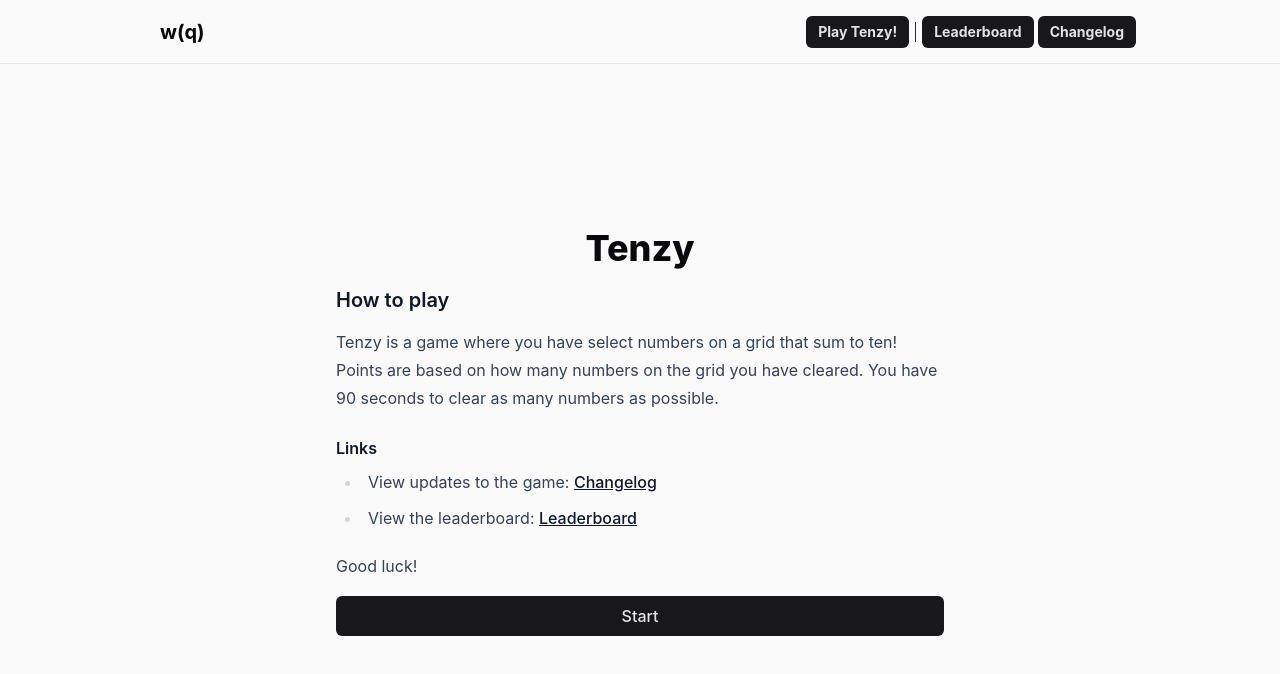
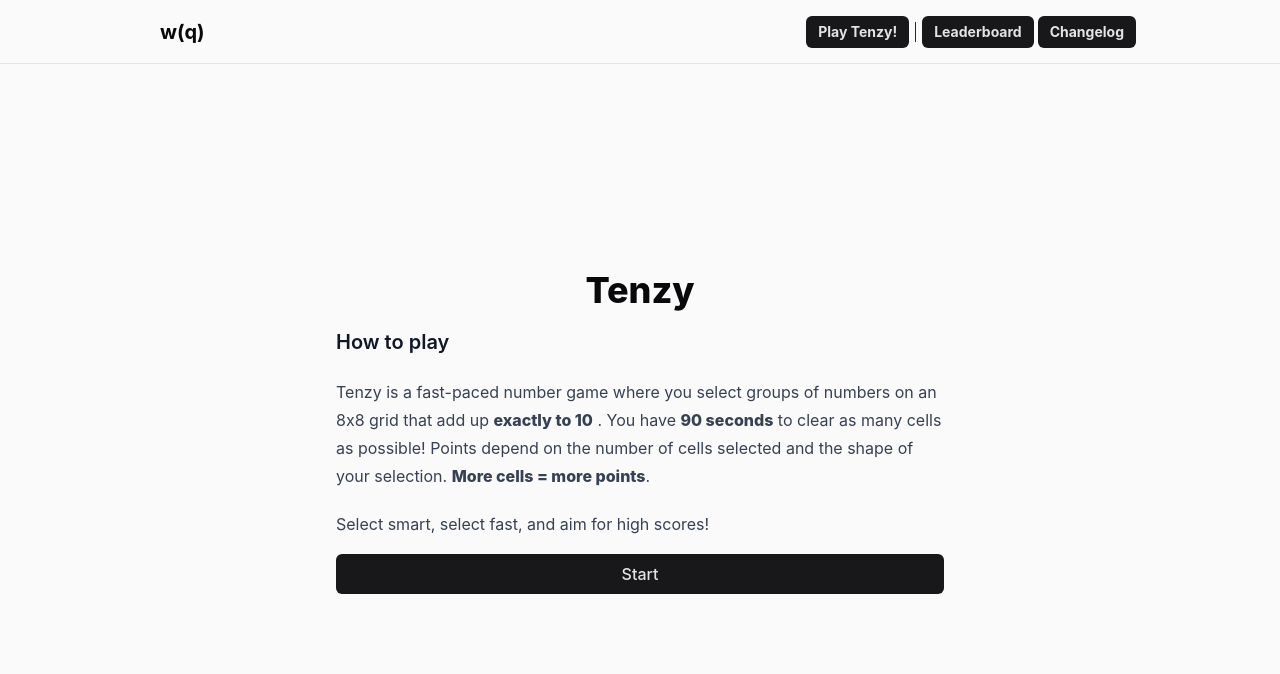
Before and after one commit to Sanghawk/fruitbox-practice, a Next.js app: page /tenzy in a window 1280 px wide. Shown: the top 674 px of the page. Built offline with nearby package versions, Linux system fonts and the light colour scheme.

Commit message:
Updates changelog, fixes leaderboard typo, revises start screen instructions

```diff
--- a/app/tenzy/changelog/page.mdx
+++ b/app/tenzy/changelog/page.mdx
@@ -1,6 +1,50 @@
 # Tenzy Changelog
 
-Updated: May 13th, 2025
+Updated: May 15th, 2025
+
+## **May 15th, 2025**
+
+### Summary:
+
+Introducing the new point system! A lot of feedback received was based around creating combinations over 2 cell pairs more rewarding. I hope this new point system reflects this.
+
+### How it works:
+
+`C` = cell count of the selection. For example:\
+[5,5] = 2 cells\
+[7,2,1] = 3 cells\
+[1,1,4,4] = 4 cells
+
+`M_length` = length multiplier. Anything above 2 cell selection benefit from the length multiplier.
+
+`M_length` is calculated:
+
+`M_length` = 1 + (`M_length_weight` \* (`C` - 2))
+
+- Where `C` > 2 and `M_length_weight` is set at _0.1_
+
+`M_shape` = shape multiplier. The selection "shape" can be 1 of 2 things `line` or `rect`. Only selection that are `rect` in shape benefit from this multiplier.
+
+`line` = 1 dimensional selection (1x2, 1x4, etc.)\
+`rect` = 2 dimensional selection (2x2, 3x2, etc.)\
+`I_rect` = 1 if `rect`, 0 if `line`
+
+`M_shape` is calculated:
+
+`M_shape` = 1 + (`M_shape_weight` \* `I_rect`)
+
+- where `M_shape_weight` is set at _0.2_
+
+All together, points are calculated with:
+
+points = `C` \* `M_length` \* `M_shape`
+
+### _General changes_
+
+- Refactors game context so that scoring strategy is it's own module
+- Updates prisma score values to decimal up to 4 places
+- Existing score migrations and updates ui for decimal score values
+- Implements feature flag functionality for scoring strategy
 
 ## **May 13th, 2025**
 
--- a/app/tenzy/components/Leaderboard.tsx
+++ b/app/tenzy/components/Leaderboard.tsx
@@ -8,7 +8,7 @@ function formatNumber(num: number): string {
 export default async function Leaderboard({ scores }: { scores: Score[] }) {
   return (
     <div className="">
-      <h1 className="page-title mb-4">Tenzy Leaderboardz</h1>
+      <h1 className="page-title mb-4">Tenzy Leaderboard</h1>
       <ol className="pl-0 flex flex-col gap-2">
         {scores.map((s, i) => (
           <li
--- a/app/tenzy/views/StartScreen/StartScreen.tsx
+++ b/app/tenzy/views/StartScreen/StartScreen.tsx
@@ -30,30 +30,24 @@ function Instructions() {
     <div className="prose dark:prose-invert">
       <h3>How to play</h3>
       <TenzyDescription />
-      <h4>Links</h4>
-      <ul>
-        <li>
-          View updates to the game:{" "}
-          <Link href="/tenzy/changelog">Changelog</Link>
-        </li>
-
-        <li>
-          View the leaderboard:{" "}
-          <Link href="/tenzy/leaderboard">Leaderboard</Link>
-        </li>
-      </ul>
-      <p>Good luck!</p>
+      <p>Select smart, select fast, and aim for high scores!</p>
     </div>
   );
 }
 
 function TenzyDescription() {
   return (
-    <p>
-      Tenzy is a game where you have select numbers on a grid that sum to ten!
-      Points are based on how many numbers on the grid you have cleared. You
-      have 90 seconds to clear as many numbers as possible.
-    </p>
+    <div>
+      <p>
+        Tenzy is a fast-paced number game where you select groups of numbers on
+        an 8x8 grid that add up{" "}
+        <span className="font-extrabold">exactly to 10</span> . You have{" "}
+        <span className="font-extrabold">90 seconds</span> to clear as many
+        cells as possible! Points depend on the number of cells selected and the
+        shape of your selection.{" "}
+        <span className="font-extrabold">More cells = more points</span>.
+      </p>
+    </div>
   );
 }
 
```
